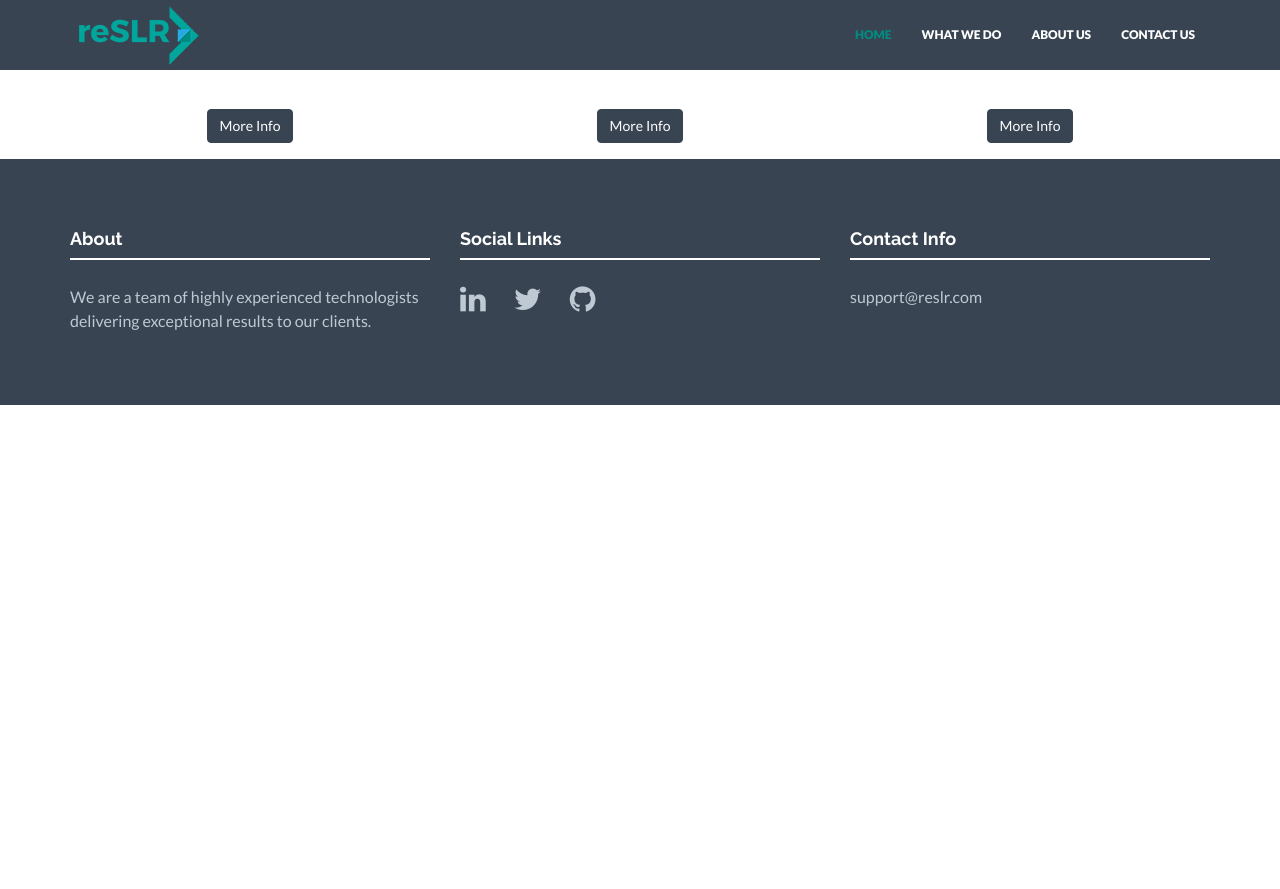
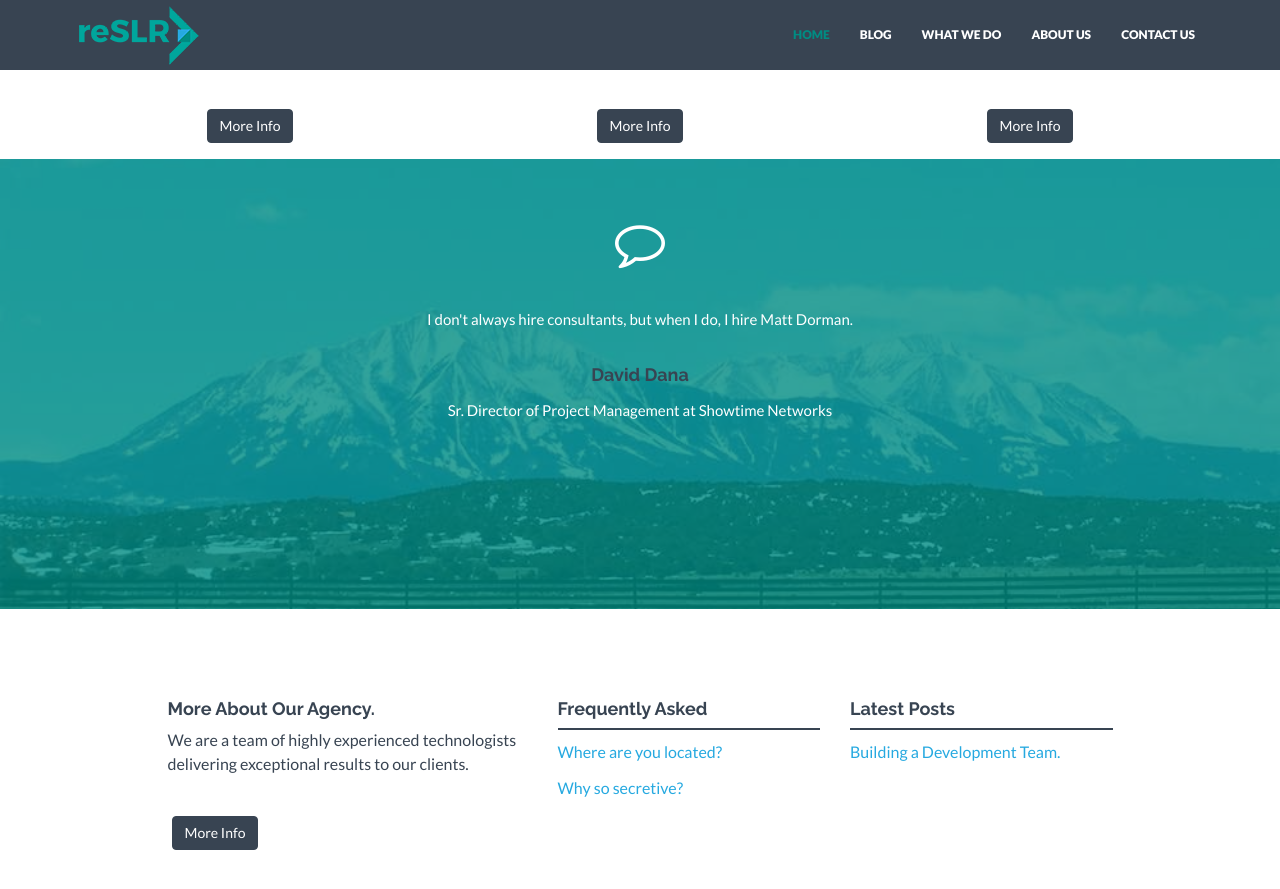
Before and after one commit to reslr/reslr.github.io, a Jekyll site: the page built from index.html, in a window 1280 px wide and 900 px high, scrolled down 660 px. Shown: the top 889 px of the window. Built offline with Jekyll 4.4.1, drawn with Linux system fonts in a browser that asks for light colours; nearby versions of some CDN libraries; before the commit the page ends 1065 px from its top, so only the background shows below that.

Commit message:
adding blog to nav and homepage

```diff
--- a/_config.yml
+++ b/_config.yml
@@ -65,6 +65,6 @@ about: "We are a team of highly experienced technologists delivering exceptional
 
 # Testimonial content. Shown on Home and About page.
 testimonial:
-    message: "I don't always hire consultants, but when I do, I hire [reSLR]."
+    message: "I don't always hire consultants, but when I do, I hire Matt Dorman."
     author: David Dana
     position: Sr. Director of Project Management at Showtime Networks
--- a/_includes/nav.html
+++ b/_includes/nav.html
@@ -13,6 +13,7 @@
     <div class="navbar-collapse collapse navbar-right">
       <ul class="nav navbar-nav">
         <li {% if page.title == "Home" %}class="active"{% endif %}><a href="{{"/" | prepend: site.baseurl }}">HOME</a></li>
+        <li {% if page.title == "Blog" %}class="active"{% endif %}><a href="{{"/blog/" | prepend: site.baseurl }}">BLOG</a></li>
         <li {% if page.title == "What We Do" %}class="active"{% endif %}><a href="{{"/what-we-do/" | prepend: site.baseurl }}">WHAT WE DO</a></li>
         <li {% if page.title == "About Us" %}class="active"{% endif %}><a href="{{"/about/" | prepend: site.baseurl }}">ABOUT US</a></li>
         <li {% if page.title == "Contact Us" %}class="active"{% endif %}><a href="{{"/contact/" | prepend: site.baseurl }}">CONTACT US</a></li>
--- a/index.html
+++ b/index.html
@@ -28,3 +28,32 @@ permalink: /
         </div>
     </div><! --/container -->
 </div><! --/service -->
+
+{% include testimonial.html %}
+
+<div class="container mtb">
+    <div class="row">
+        <div class="col-lg-4 col-lg-offset-1">
+            <h4>More About Our Agency.</h4>
+            <p>{{ site.about }}</p>
+            <p><br/><a href="{{ "/about/" | prepend: site.baseurl }}" class="btn btn-theme">More Info</a></p>
+        </div>
+
+        <div class="col-lg-3">
+            <h4>Frequently Asked</h4>
+            <div class="hline"></div>
+            {% for post in site.categories['question'] %}
+                <p><a href="{{ post.url | prepend: site.baseurl }}">{{ post.title }}</a></p>
+            {% endfor %}
+        </div>
+
+        <div class="col-lg-3">
+            <h4>Latest Posts</h4>
+            <div class="hline"></div>
+            {% for post in site.categories['blog'] limit:5 %}
+                <p><a href="{{ post.url | prepend: site.baseurl }}">{{ post.title }}.</a></p>
+            {% endfor %}
+        </div>
+
+    </div><! --/row -->
+</div><! --/container -->
```
Also changed, not shown: _layouts/post.html (+10 -0 lines).
